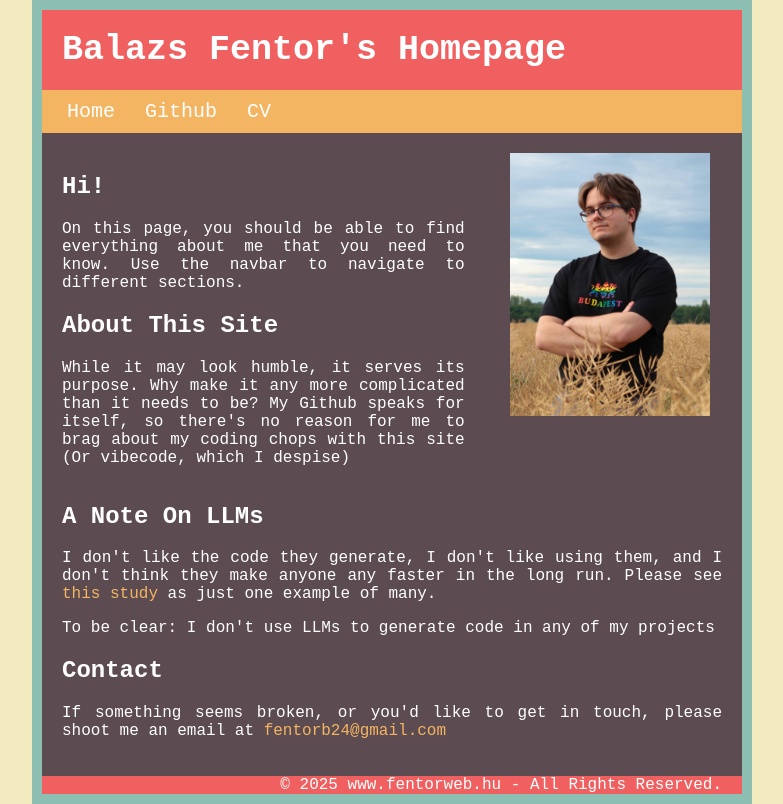
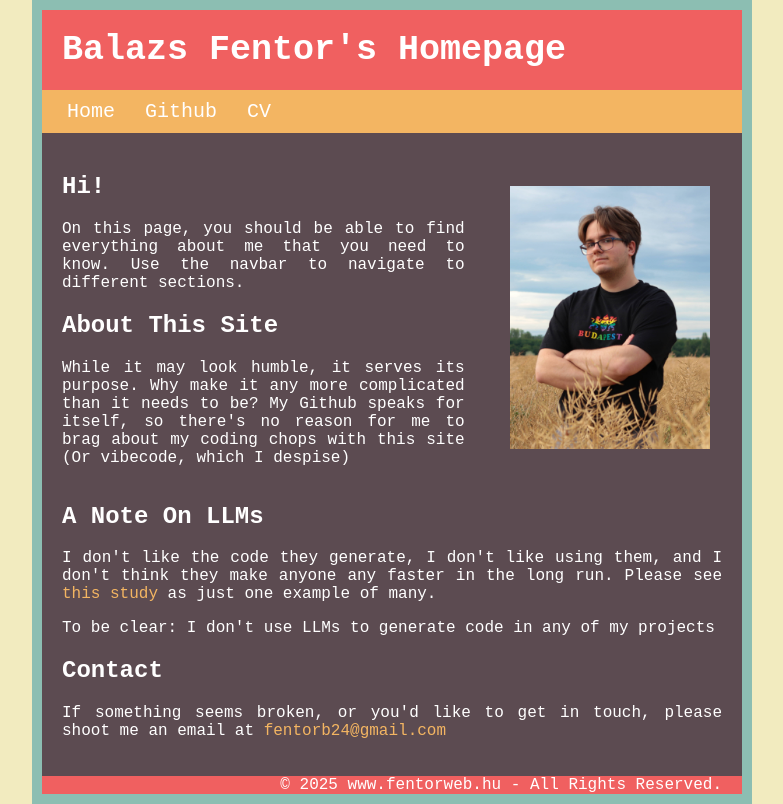
Before and after one commit to bfentor/bfentor_homepage, a Flask app: page / in a window 1280 px wide. Shown: the whole page, without its empty margins (248-1031 px from the left). Run offline with Flask 3, Linux system fonts and the light colour scheme.

Commit message:
Removed caching

```diff
--- a/static/styles.css
+++ b/static/styles.css
@@ -104,6 +104,12 @@ p {
     margin-left: 45px;
 }
 
+#image-container {
+    display: grid;
+    justify-content: center;
+    align-items: center;
+}
+
 @media (max-width: 700px) {
     .page-intro {
         display: block;
@@ -114,8 +120,4 @@ p {
     #image {
         margin-left: 0px;
     }
-    #image-container {
-        display: grid;
-        justify-content: center;
-    }
 }
--- a/templates/index.html
+++ b/templates/index.html
@@ -7,7 +7,7 @@
   <meta name="description" content="My personal homepage for employers and anyone who cares (But mostly employers)" />
   <link rel="shortcut icon" href="{{ url_for('static', filename='favicon.ico') }}">
   <link rel="stylesheet" href="{{ url_for('static', filename='styles.css') }}">
-  <meta http-equiv="Cache-Control" content="max-age=31536000, must-revalidate">
+  <!-- <meta http-equiv="Cache-Control" content="max-age=31536000, must-revalidate"> -->
 </head>
 <body>
   <div class="header">
```
